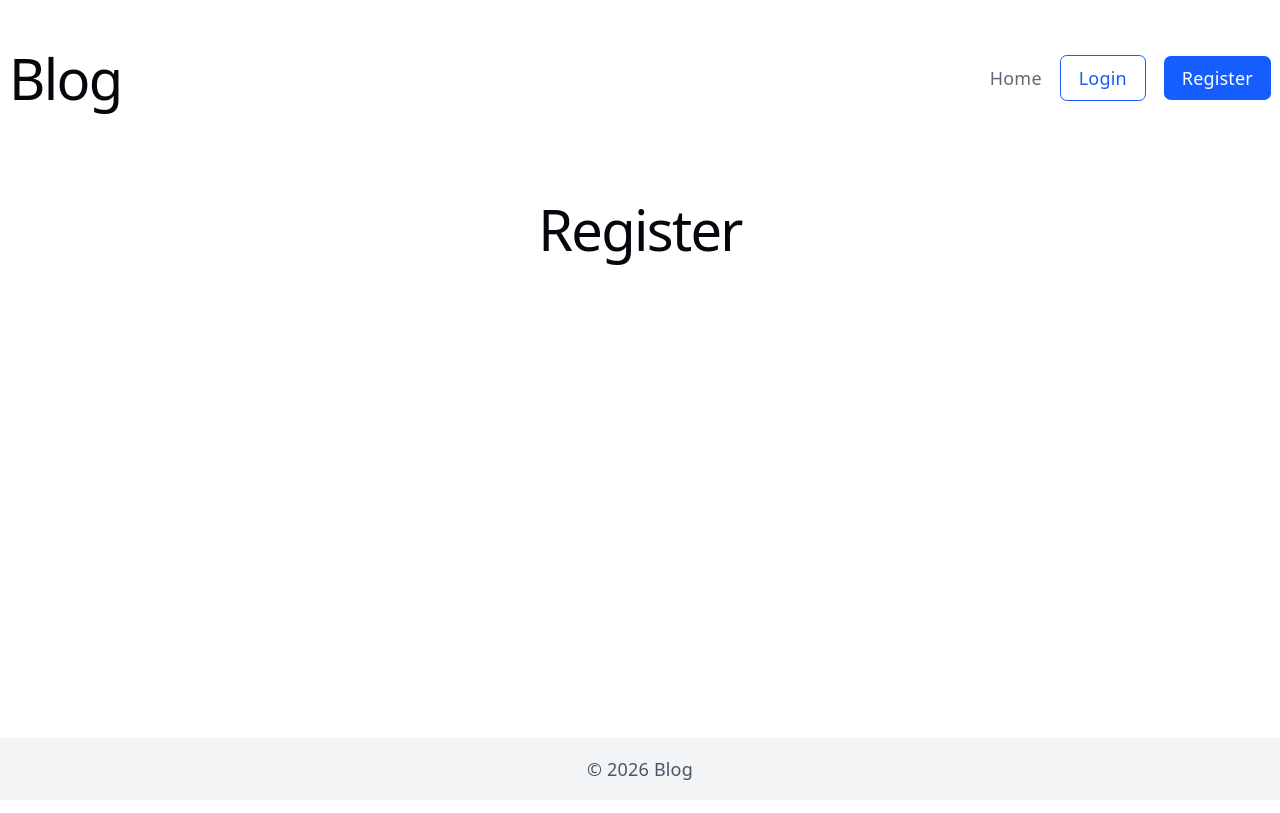
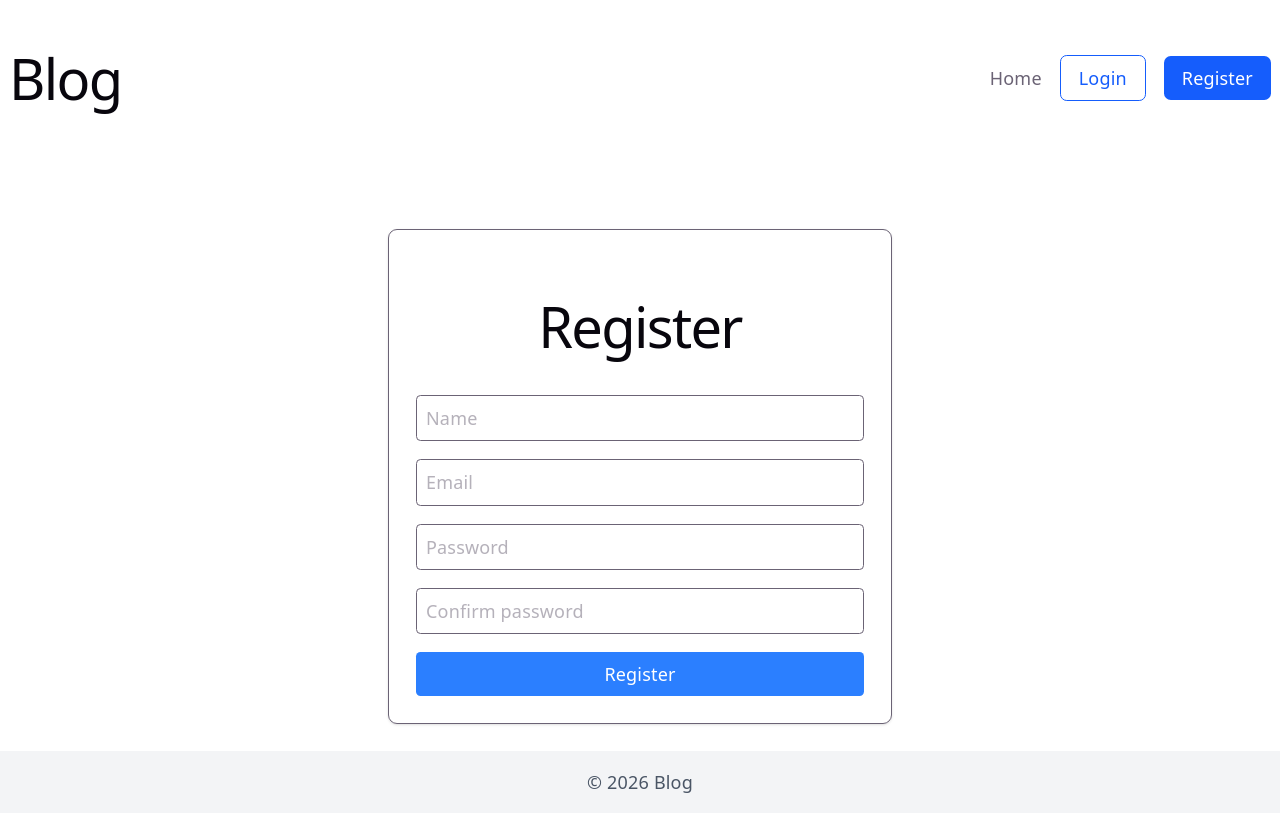
Before and after one commit to amplixme/FS-0004, a React (Vite) app in the folder frontend/: page /register in a window 1280 px wide. Built offline with nearby package versions, Linux system fonts and the light colour scheme; no server answers.

Commit message:
feature:  página de registro con validación/card15

```diff
--- a/frontend/src/pages/Register.jsx
+++ b/frontend/src/pages/Register.jsx
@@ -1,5 +1,112 @@
-function Register(){
-    return <h1>Register</h1>
+import { useState } from "react";
+import { useNavigate } from "react-router-dom";
+import api from "../services/api";
+
+export default function Register() {
+  const navigate = useNavigate();
+
+  const [form, setForm] = useState({
+    name: "",
+    email: "",
+    password: "",
+    confirmPassword: "",
+  });
+
+  const [loading, setLoading] = useState(false);
+  const [error, setError] = useState("");
+
+  const handleChange = (e) => {
+    setForm({
+      ...form,
+      [e.target.name]: e.target.value,
+    });
+  };
+
+  const validate = () => {
+    if (!form.name) return "Name is required";
+    if (!form.email.includes("@")) return "Invalid email";
+    if (form.password.length < 8) return "Minimum 8 characters";
+    if (form.password !== form.confirmPassword)
+      return "Passwords do not match";
+
+    return null;
+  };
+
+  const handleSubmit = async (e) => {
+    e.preventDefault();
+    setError("");
+
+    const msg = validate();
+    if (msg) return setError(msg);
+
+    try {
+      setLoading(true);
+
+      await api.post("/api/auth/register", {
+        name: form.name,
+        email: form.email,
+        password: form.password,
+      });
+
+      navigate("/login", {
+        state: { success: "Registration successful, please log in" },
+      });
+    } catch (err) {
+      setError(err.response?.data?.message || "Registration error");
+    } finally {
+      setLoading(false);
+    }
+  };
+
+  return (
+    <div className="max-w-md mx-auto mt-10 p-6 border rounded-lg shadow">
+      <h1 className="text-2xl font-bold mb-6">Register</h1>
+
+      <form onSubmit={handleSubmit} className="space-y-4">
+        <input
+          type="text"
+          name="name"
+          placeholder="Name"
+          onChange={handleChange}
+          className="w-full border p-2 rounded"
+        />
+
+        <input
+          type="email"
+          name="email"
+          placeholder="Email"
+          onChange={handleChange}
+          className="w-full border p-2 rounded"
+        />
+
+        <input
+          type="password"
+          name="password"
+          placeholder="Password"
+          onChange={handleChange}
+          className="w-full border p-2 rounded"
+        />
+
+        <input
+          type="password"
+          name="confirmPassword"
+          placeholder="Confirm password"
+          onChange={handleChange}
+          className="w-full border p-2 rounded"
+        />
+
+        {error && <p className="text-red-500 text-sm">{error}</p>}
+
+        <button
+          type="submit"
+          disabled={loading}
+          className={`w-full text-white py-2 rounded ${
+            loading ? "bg-gray-400" : "bg-blue-500"
+          }`}
+        >
+          {loading ? "Loading..." : "Register"}
+        </button>
+      </form>
+    </div>
+  );
 }
-
-export default Register
```
Also changed, not shown: 1 other file (tests, documents, lock files or other folders).
